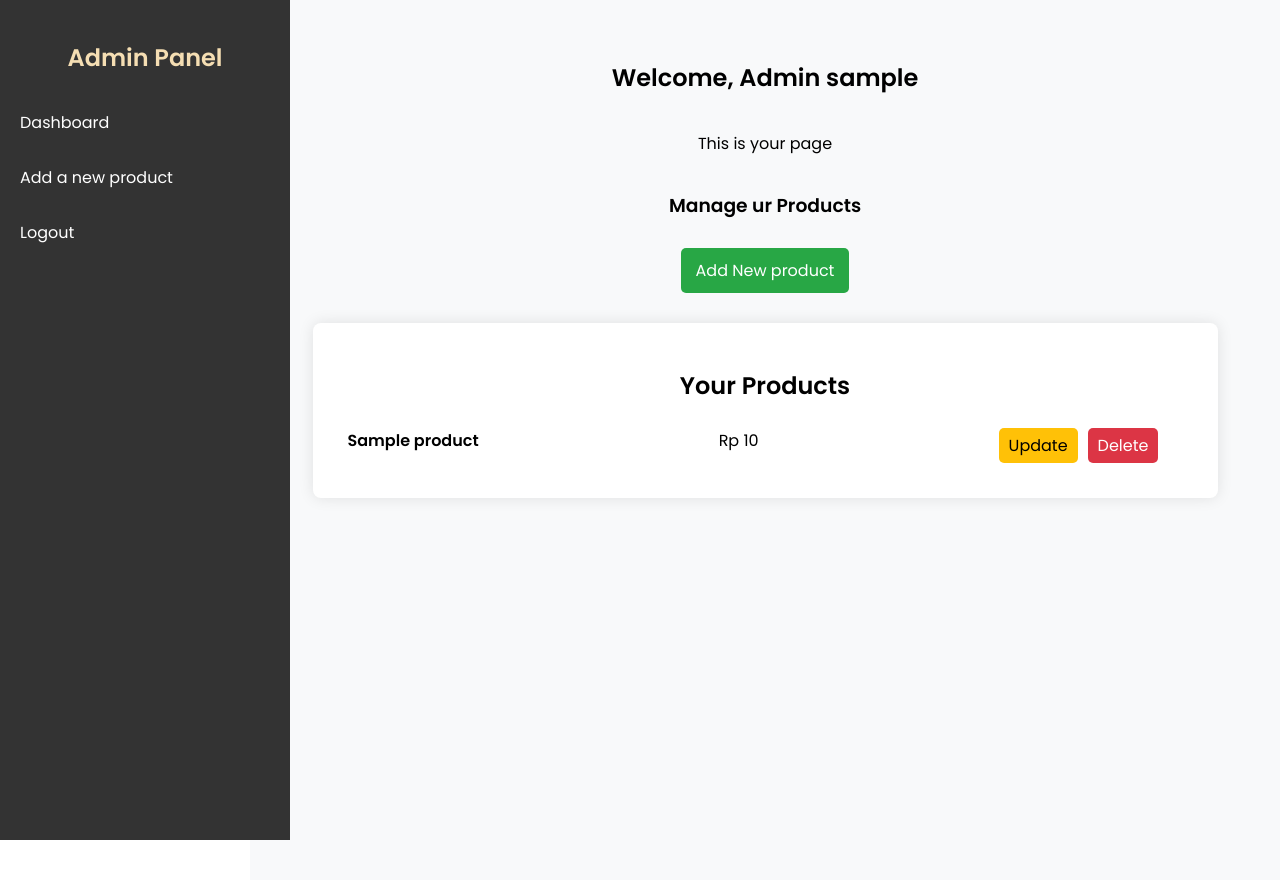
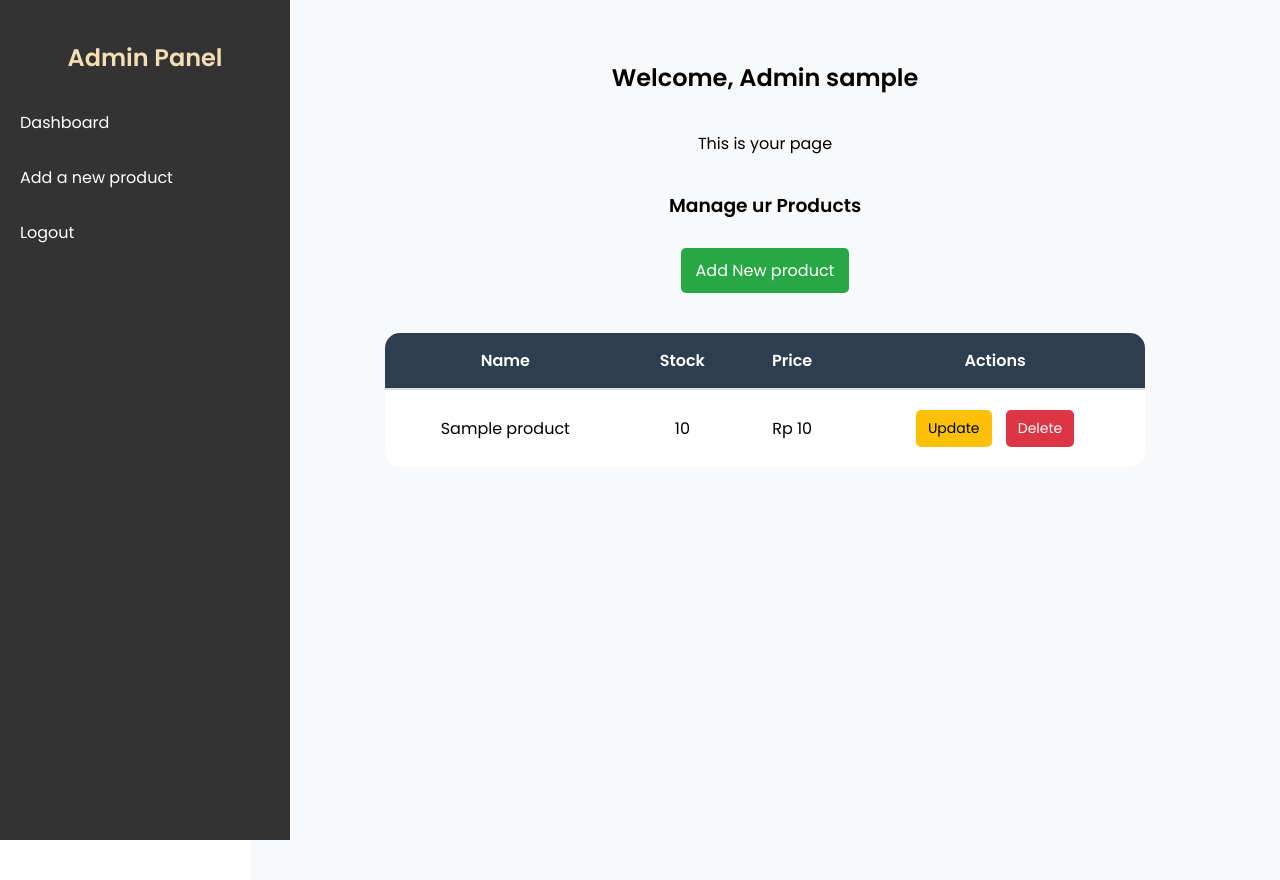
Before and after one commit to qewstaayy/ujikom, a PHP site: page /admin/admin.php in a window 1280 px wide. Run offline with PHP 8.4, Linux system fonts and the light colour scheme; the visitor is signed in with stand-in values (Sample User, id 1); tables that the repository leaves empty or names only in its code hold one stand-in row (values such as "Sample post").

Commit message:
membenarkan admin

```diff
--- a/admin/admin.php
+++ b/admin/admin.php
@@ -83,55 +83,52 @@
             .btn:hover{
                 background-color: #218838;
             }
-            .product-list {
-                margin-top: 30px;
-                padding: 25px;
-                background: white;
-                border-radius: 8px;
-                box-shadow: 0px 0px 15px rgba(0, 0, 0, 0.1);
-                width: 90%;
-                max-width: 900px;
+            table {
+                width: 80%;
+                margin-top: 40px;
+                background-color: white;
+                border-radius: 15px;
+                overflow: hidden;
+                border-collapse: collapse;
+            }
+            th, td {
+                padding: 15px;
                 text-align: center;
+                border-bottom: 2px solid #ddd;
             }
-            .product-list h2{
-                margin-bottom: 15px;
+            tr:last-child td{
+                border-bottom: none; /* Hilangkan border bawah pada baris terakhir */
             }
-            .product-item{
-                padding: 10px;
-                border-bottom: 1px solid #ddd;
+            th{
+                background-color: #2c3e50;
+                color: white;
             }
-            .product-item:last-child{
-                border-bottom: none;
+            td{
+                font-size: 16px;
+                color:black;
             }
-            .no-products{
-                padding: 20px;
-                color: #888;
-            }
-            .product-item:last-child{
-                border-bottom: none;
-            }
-            .product-item{
-                display: flex;
-                gap: 240px;
-            }
-            .product-actions{
-                display: flex;
-                gap: 10px;
-            }
+
             .btn-update{
+                display: inline-block;
                 background-color: #ffc107;
                 color: black;
-                padding: 5px 10px;
+                padding: 8px 12px;
+                margin: 5px;
                 text-decoration: none;
                 border-radius: 5px;
-            }
-            .btn-delete{
+                font-size: 14px;
+             }
+            .btn-delete {
+                display: inline-block;
                 background-color: #dc3545;
                 color: white;
-                padding: 5px 10px;
+                padding: 8px 12px;
+                margin: 5px;
+                border-radius: 5px;
+                font-size: 14px;
                 text-decoration: none;
                 border-radius: 5px;
-            }
+             }
             .btn-update:hover{
                 background-color: #e0a800;
             }
@@ -155,30 +152,37 @@
             <h3> Manage ur Products</h3>
             <a href="form_product.php" class="btn"> Add New product</a>
 
-            <section class="product-list">
-                <h2> Your Products</h2>
+            <table>
+                <tr>
+                    <th>Name</th>
+                    <th>Stock</th>
+                    <th>Price</th>
+                    <th>Actions</th>
+                </tr>
+
                 <?php
                 include '../config.php';
-                if(!$conn){
-                    die("Database connection failed: " . mysqli_connect_error());
-                }
 
                 $result = mysqli_query($conn, "SELECT * FROM products");
-                if (mysqli_num_rows($result) > 0){
-                    while($row = mysqli_fetch_assoc($result)){
-                        echo "<div class='product-item'>";
-                        echo "<strong>" . htmlspecialchars($row['name']) . "</strong>  Rp " . number_format($row['price'], 0, ',','.');
-                        echo "<div class='product-actions'>";
-                        echo "<a href='edit_product.php?id=" . $row['id'] . "' class='btn-update' >Update</a>";
-                        echo "<a href='delete_product.php?id=" . $row['id'] . "' class='btn-delete' onclick ='return confirm (\"Are You sure?\")'> Delete </a>";
-                        echo "</div>";
-                        echo "</div>";
-                }
-                } else{
-                    echo"<div class='no-products'> No Products Avaiable.</div>";
+
+                if (mysqli_num_rows($result) > 0) {
+                    while ($row = mysqli_fetch_assoc($result)) {
+                        echo "<tr>";
+                        echo "<td>" . htmlspecialchars($row['name']) . "</td>";
+                        echo "<td>" . htmlspecialchars($row['stock']) . "</td>";
+                        echo "<td>Rp " . number_format($row['price'], 0, ',', '.') . "</td>";
+                        echo "<td>
+                                <a href='edit.php?id=" . $row['id'] . "' class='btn-update'>Update</a>
+                                <a href='delete.php?id=" . $row['id'] . "' class='btn-delete' onclick='return confirm(\"Are you sure?\")'>Delete</a>
+                              </td>";
+                        echo "</tr>";
+                    }
+                } else {
+                    echo "<tr><td colspan='4' style='text-align:center;'>No Products Available.</td></tr>";
                 }
                 ?>
-            </section>
+            </table>
+
         </div>
     </body>
     </html>
```
